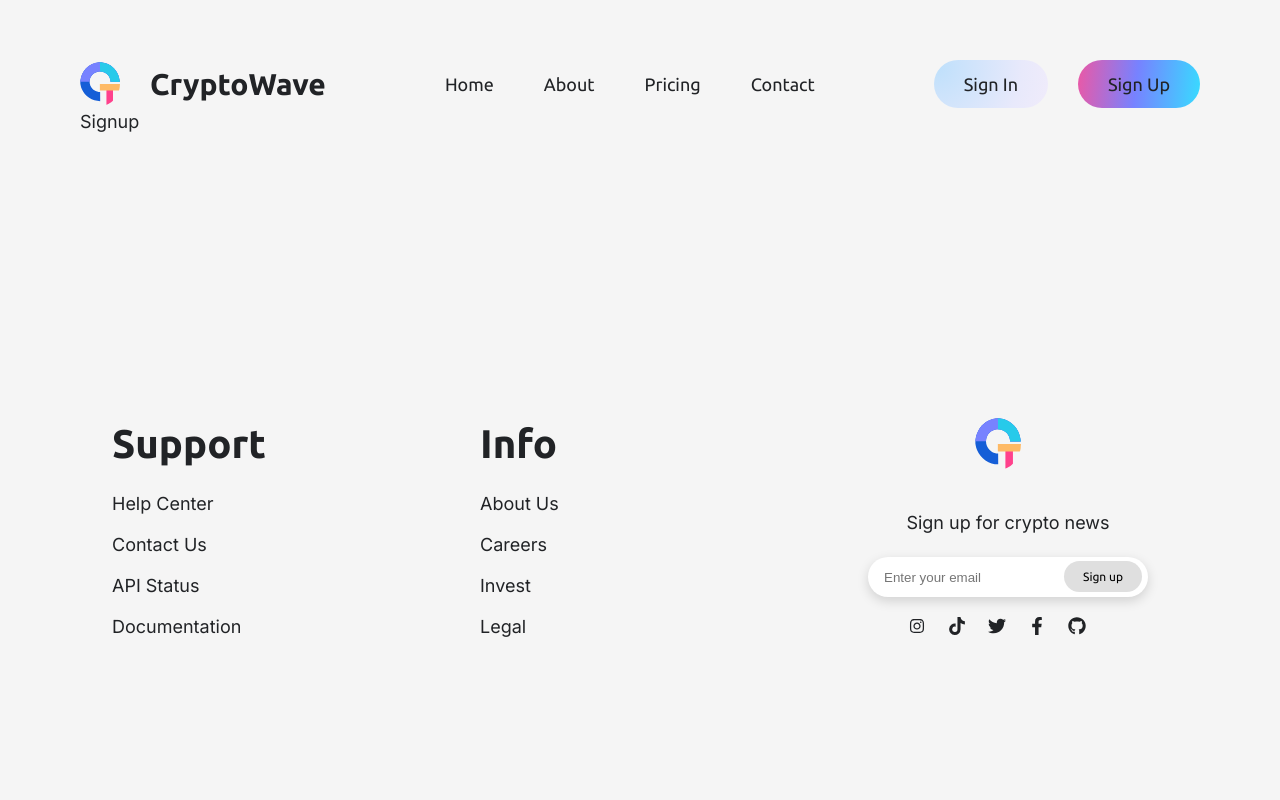
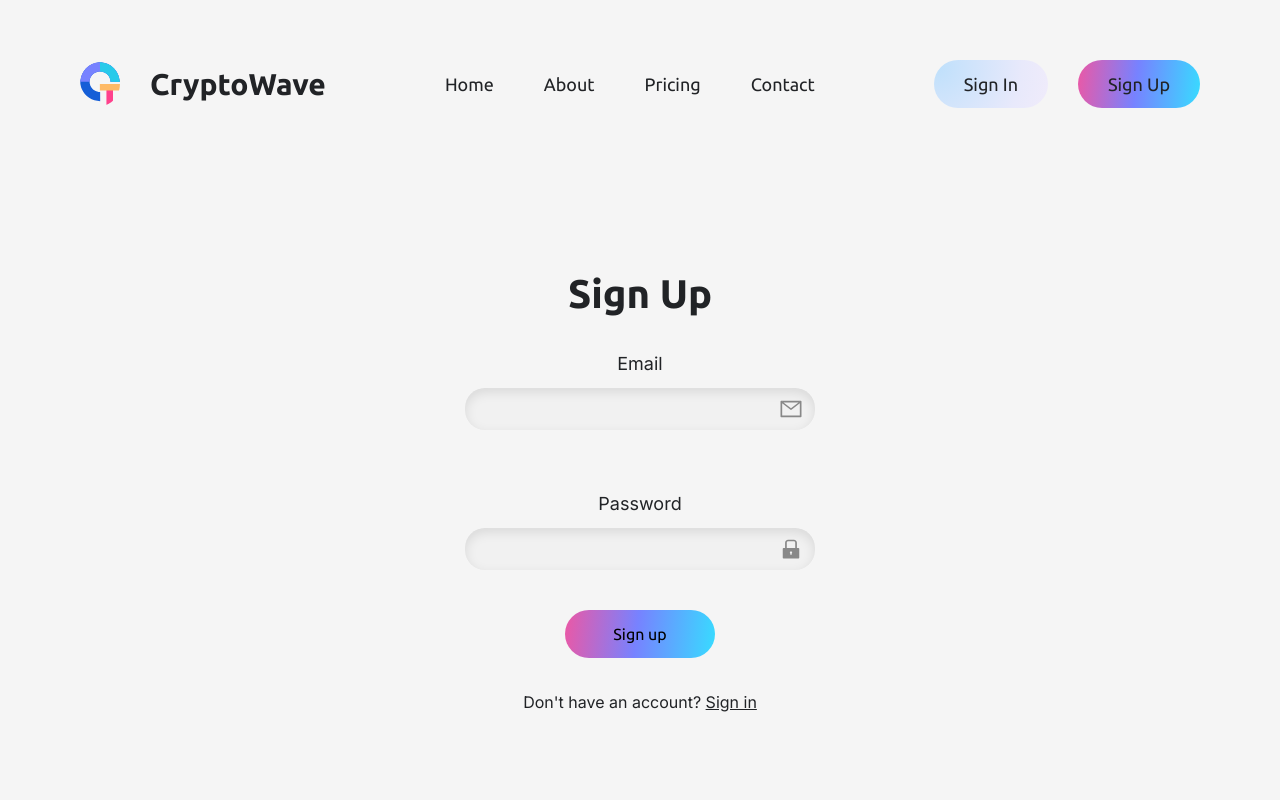
Before and after one commit to Polina-eliza/cryptowave-app, a React (Create React App) app: page /signup in a window 1280 px wide. Shown: the top 800 px of the page. Built offline with nearby package versions, Linux system fonts and the light colour scheme; no server answers.

Commit message:
created sign in/sign out and account

```diff
--- /dev/null
+++ b/src/components/SavedCoin.css
@@ -0,0 +1,45 @@
+.saved-coin-container {
+    margin-top: 32px;
+    font-size: 16px;
+  }
+
+  .saved-coin-container p {
+    margin-bottom: 16px;
+  }
+
+  .saved-coin-table {
+    width: 100%;
+    border-collapse: collapse;
+  }
+
+  .saved-coin-table th,
+  .saved-coin-table td {
+    padding: 16px;
+    border-bottom: 1px solid #e5e7eb;
+  }
+
+  .saved-coin-table th {
+    font-weight: 700;
+    text-align: left;
+  }
+
+  .saved-coin-table td {
+    text-align: center;
+  }
+
+  .saved-coin-table td:last-child {
+    padding-left: 32px;
+  }
+
+  .coin-img {
+    width: 24px;
+    margin-right: 8px;
+  }
+
+  .coin-name {
+    font-weight: 700;
+  }
+
+  .coin-symbol {
+    color: #a1a1aa;
+  }
--- /dev/null
+++ b/src/components/SavedCoin.jsx
@@ -0,0 +1,56 @@
+import React, { useEffect, useState } from 'react';
+import { AiOutlineClose } from 'react-icons/ai';
+import { Link } from 'react-router-dom';
+import '../components/SavedCoin.css';
+
+const SavedCoin = () => {
+  const [coins, setCoins] = useState([]);
+
+
+  return (
+    <div className='saved-coin-container'>
+      {coins?.length === 0 ? (
+        <p>
+          You don't have any coins saved. Please save a coin to add it to your
+          watch list. <Link to='/'>Click here to search coins.</Link>
+        </p>
+      ) : (
+        <table className='saved-coin-table'>
+          <thead>
+            <tr>
+              <th className='rank'>Rank #</th>
+              <th className='coin'>Coin</th>
+              <th className='remove'>Remove</th>
+            </tr>
+          </thead>
+          <tbody>
+            {coins?.map((coin) => (
+              <tr key={coin.id}>
+                <td>{coin?.rank}</td>
+                <td>
+                  <Link to={`/coin/${coin.id}`}>
+                    <div>
+                      <img className='coin-img' src={coin?.image}  alt='/' />
+                      <div>
+                        <p className='coin-name'>{coin?.name}</p>
+                        <p className='coin-symbol'>
+                          {coin?.symbol.toUpperCase()}
+                        </p>
+                      </div>
+                    </div>
+                  </Link>
+                </td>
+                <td>
+                  <AiOutlineClose
+                  />
+                </td>
+              </tr>
+            ))}
+          </tbody>
+        </table>
+      )}
+    </div>
+  )
+}
+
+export default SavedCoin
--- /dev/null
+++ b/src/routes/Account.css
@@ -0,0 +1,46 @@
+.account {
+    max-width: 1140px;
+    margin: 0 auto;
+  }
+
+  .account-container {
+    display: flex;
+    justify-content: space-between;
+    align-items: center;
+    margin-top: 48px;
+    padding: 32px;
+    background-color: #f0f0f0;
+    box-shadow: 0px 4px 12px rgba(0, 0, 0, 0.15);
+    border-radius: 16px;
+  }
+
+  .header-account {
+    font-size: 24px;
+    font-weight: bold;
+  }
+
+  .welcome {
+    margin-top: 8px;
+  }
+
+  .watch-list-container {
+    display: flex;
+    justify-content: space-between;
+    align-items: center;
+    margin-top: 48px;
+    padding: 32px;
+    background-color: #f0f0f0;
+    box-shadow: 0px 4px 12px rgba(0, 0, 0, 0.15);
+    border-radius: 16px;
+  }
+
+  .watch-list-wrapper {
+    width: 100%;
+    min-height: 300px;
+  }
+
+  .watch-list-wrapper h2 {
+    font-size: 24px;
+    font-weight: bold;
+    margin-bottom: 8px;
+  }
--- a/src/routes/Account.jsx
+++ b/src/routes/Account.jsx
@@ -1,9 +1,31 @@
-import React from 'react'
+import SavedCoin from '../components/SavedCoin';
+import '../routes/Account.css';
 
 const Account = () => {
   return (
-    <div>Account</div>
-  )
-}
+    <div className='account'>
+      <div className='account-container'>
+          <div className='welcome-container'>
+            <h2 className='header header-account'>Account</h2>
+            <div>
+              <p className='welcome'>Welcome</p>
+            </div>
+          </div>
+          <div>
+            <button className='btn btn-account'
+            >
+              Sign Out
+            </button>
+          </div>
+        </div>
+        <div className='watch-list-container'>
+          <div className='watch-list-wrapper'>
+            <h2>Watch List</h2>
+            <SavedCoin />
+          </div>
+        </div>
+    </div>
+  );
+};
 
 export default Account
--- /dev/null
+++ b/src/routes/Signin.css
@@ -0,0 +1,69 @@
+.signin-container {
+    display: flex;
+    flex-direction: column;
+    align-items: center;
+    justify-content: center;
+    border-radius: 10px;
+    padding: 40px;
+    margin: 120px auto 0 auto;
+  }
+
+  .email-container,
+  .password-container {
+    margin: 30px 0;
+    display: flex;
+    flex-direction: column;
+    align-items: center;
+    justify-content: center;
+    position: relative;
+  }
+
+  .email-container label,
+  .password-container label {
+    margin-bottom: 10px;
+  }
+
+  .form-container {
+    display: flex;
+    flex-direction: column;
+    align-items: center;
+  }
+
+  .email-container input,
+  .password-container input {
+    width: 350px;
+    padding: 12px;
+    font-size: 16px;
+    border-radius: 20px;
+    border: none;
+    background-color: #f1f1f1;
+    box-shadow: 0px 4px 12px rgba(0, 0, 0, 0.1) inset;
+  }
+
+  .email-container input:focus,
+  .password-container input:focus {
+    outline: none;
+  }
+
+  .email-container .input-wrapper,
+  .password-container .input-wrapper {
+    position: relative;
+  }
+
+  .email-container svg,
+  .password-container svg {
+    position: absolute;
+    top: 50%;
+    right: 12px;
+    transform: translateY(-50%);
+    font-size: 24px;
+    color: #888;
+  }
+
+  .create-account {
+    font-size: 16px;
+  }
+
+  .signup-link {
+    text-decoration: underline;
+  }
--- a/src/routes/Signin.jsx
+++ b/src/routes/Signin.jsx
@@ -1,8 +1,47 @@
-import React from 'react'
+import React, { useState } from 'react';
+import { AiFillLock, AiOutlineMail } from 'react-icons/ai';
+import { Link, useNavigate } from 'react-router-dom';
+import '../routes/Signin.css';
+
 
 const Signin = () => {
+
+
   return (
-    <div>Signin</div>
+    <div>
+      <div className='signin-container'>
+        <h2 className='heading'>Sign In</h2>
+        <form className='form-container'>
+          <div className='email-container'>
+            <label>Email</label>
+            <div className='input-wrapper'>
+              <input
+                type='email'
+              />
+              <AiOutlineMail />
+            </div>
+          </div>
+          <div className='password-container'>
+            <label>Password</label>
+            <div className='input-wrapper'>
+              <input
+                type='password'
+              />
+              <AiFillLock />
+            </div>
+          </div>
+          <button className='btn btn-trending'>
+            Sign in
+          </button>
+        </form>
+        <p className='create-account'>
+          Don't have an account?{' '}
+          <Link className='signup-link' to='/signup'>
+            Sign up
+          </Link>
+        </p>
+      </div>
+    </div>
   )
 }
 
--- /dev/null
+++ b/src/routes/Signup.css
@@ -0,0 +1,69 @@
+.signup-container {
+    display: flex;
+    flex-direction: column;
+    align-items: center;
+    justify-content: center;
+    border-radius: 10px;
+    padding: 40px;
+    margin: 120px auto 0 auto;
+  }
+
+  .email-container,
+  .password-container {
+    margin: 30px 0;
+    display: flex;
+    flex-direction: column;
+    align-items: center;
+    justify-content: center;
+    position: relative;
+  }
+
+  .email-container label,
+  .password-container label {
+    margin-bottom: 10px;
+  }
+
+  .form-container {
+    display: flex;
+    flex-direction: column;
+    align-items: center;
+  }
+
+  .email-container input,
+  .password-container input {
+    width: 350px;
+    padding: 12px;
+    font-size: 16px;
+    border-radius: 20px;
+    border: none;
+    background-color: #f1f1f1;
+    box-shadow: 0px 4px 12px rgba(0, 0, 0, 0.1) inset;
+  }
+
+  .email-container input:focus,
+  .password-container input:focus {
+    outline: none;
+  }
+
+  .email-container .input-wrapper,
+  .password-container .input-wrapper {
+    position: relative;
+  }
+
+  .email-container svg,
+  .password-container svg {
+    position: absolute;
+    top: 50%;
+    right: 12px;
+    transform: translateY(-50%);
+    font-size: 24px;
+    color: #888;
+  }
+
+  .create-account {
+    font-size: 16px;
+  }
+
+  .signin-link {
+    text-decoration: underline;
+  }
--- a/src/routes/Signup.jsx
+++ b/src/routes/Signup.jsx
@@ -1,9 +1,48 @@
-import React from 'react'
+import React, { useState } from 'react';
+import { AiFillLock, AiOutlineMail } from 'react-icons/ai';
+import { Link, useNavigate } from 'react-router-dom';
+import '../routes/Signup.css';
 
-const Signup = () => {
+
+const Signin = () => {
+
+
   return (
-    <div>Signup</div>
+    <div>
+      <div className='signup-container'>
+        <h2 className='heading'>Sign Up</h2>
+        <form className='form-container'>
+          <div className='email-container'>
+            <label>Email</label>
+            <div className='input-wrapper'>
+              <input
+                type='email'
+              />
+              <AiOutlineMail />
+            </div>
+          </div>
+          <div className='password-container'>
+            <label>Password</label>
+            <div className='input-wrapper'>
+              <input
+                type='password'
+              />
+              <AiFillLock />
+            </div>
+          </div>
+          <button className='btn btn-trending'>
+            Sign up
+          </button>
+        </form>
+        <p className='create-account'>
+          Don't have an account?{' '}
+          <Link className='signin-link' to='/signin'>
+            Sign in
+          </Link>
+        </p>
+      </div>
+    </div>
   )
 }
 
-export default Signup
+export default Signin
```
